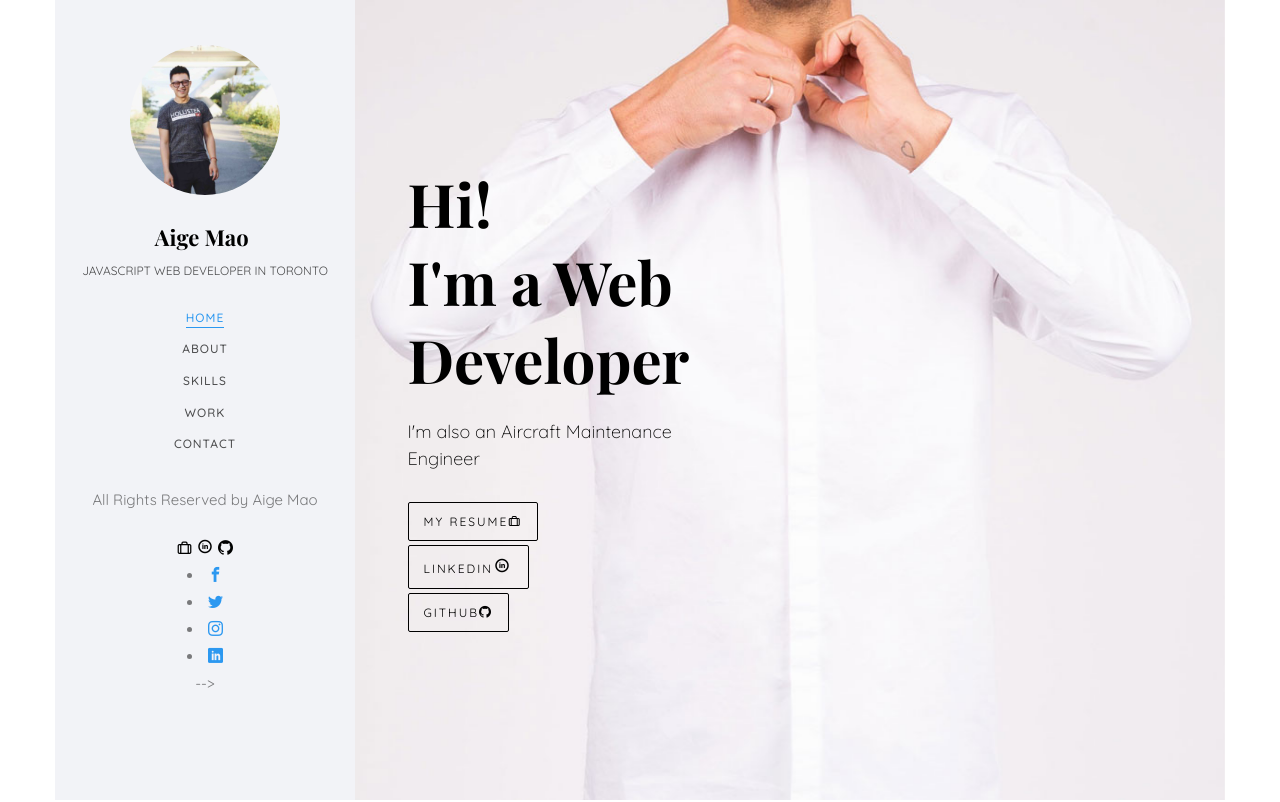
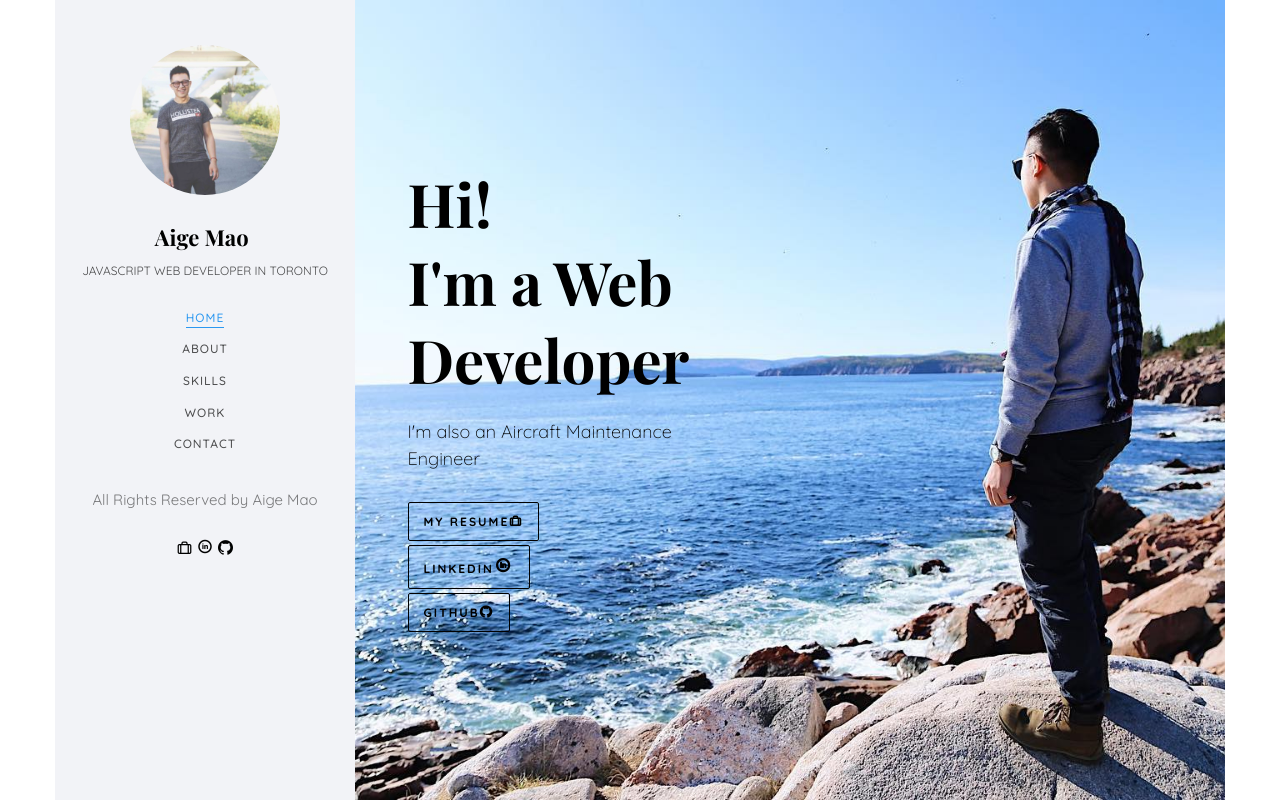
Before and after one commit to etammao/Portfolio, a plain HTML site: page index.html in a window 1280 px wide. Shown: the top 802 px of the page. Drawn offline with nearby package versions, Linux system fonts and the light colour scheme; files whose address does not match are found by name; a web font is replaced by a local one.

Commit message:
style fixing

```diff
--- a/css/style.css
+++ b/css/style.css
@@ -1840,3 +1840,11 @@ body.offcanvas .colorlib-nav-toggle {
 .footerDisplay {
   color: #000;
 }
+
+.homeOpa {
+  font-weight: bolder !important;
+}
+
+.imgOpa {
+  opacity: 80% !important;
+}
--- a/index.html
+++ b/index.html
@@ -74,7 +74,7 @@
         >
           <div class="text-center">
             <div
-              class="author-img"
+              class="author-img imgOpa"
               style="background-image: url(images/ProfileImg2.jpg);"
             ></div>
             <h1 id="colorlib-logo"><a href="index.html">Aige Mao</a></h1>
@@ -121,7 +121,7 @@
             </div>
             <!-- <p><small>&copy; -->
 
-					<li><a href="#"><i class="icon-facebook2"></i></a></li>
+            <!-- <li><a href="#"><i class="icon-facebook2"></i></a></li>
 					<li><a href="#"><i class="icon-twitter2"></i></a></li>
 					<li><a href="#"><i class="icon-instagram"></i></a></li>
 					<li><a href="#"><i class="icon-linkedin2"></i></a></li>
@@ -133,7 +133,7 @@
           <section id="colorlib-hero" class="js-fullheight" data-section="home">
             <div class="flexslider js-fullheight">
               <ul class="slides">
-                <li style="background-image: url(images/img_bg_1.jpg);">
+                <li style="background-image: url(images/Me1.jpg);">
                   <div class="overlay"></div>
                   <div class="container-fluid">
                     <div class="row">
@@ -149,19 +149,19 @@
                               <a
                                 href="./assets/Resume_AigeMao.pdf"
                                 target="_blank"
-                                class="btn btn-primary btn-learn"
+                                class="btn btn-primary btn-learn homeOpa"
                                 data-nav-section="work"
-                                >My Resume<i class="icon-briefcase3"></i
+                                >My Resume<i class="icon-briefcase3 homeOpa"></i
                               ></a>
                             </p>
                             <p>
                               <a
                                 href="https://www.linkedin.com/in/aige-mao"
                                 target="_blank"
-                                class="btn btn-primary btn-learn"
+                                class="btn btn-primary btn-learn homeOpa"
                                 data-nav-section="work"
                                 >Linkedin<i
-                                  class="icon-social-linkedin-circular"
+                                  class="icon-social-linkedin-circular homeOpa"
                                   style="font-size: 18px;"
                                 ></i
                               ></a>
@@ -170,9 +170,9 @@
                               <a
                                 href="https://github.com/etammao"
                                 target="_blank"
-                                class="btn btn-primary btn-learn"
+                                class="btn btn-primary btn-learn homeOpa"
                                 data-nav-section="work"
-                                >GitHub<i class="icon-github"></i
+                                >GitHub<i class="icon-github homeOpa"></i
                               ></a>
                             </p>
                           </div>
@@ -904,7 +904,7 @@
                 >
                   <div
                     class="project"
-                    style="background-image: url(images/Fitness\ Tracker.PNG);"
+                    style="background-image: url(images/Fitness\Tracker.PNG);"
                   >
                     <div class="desc">
                       <div class="con">
```
Also changed, not shown: images/Me1.jpg (added).
